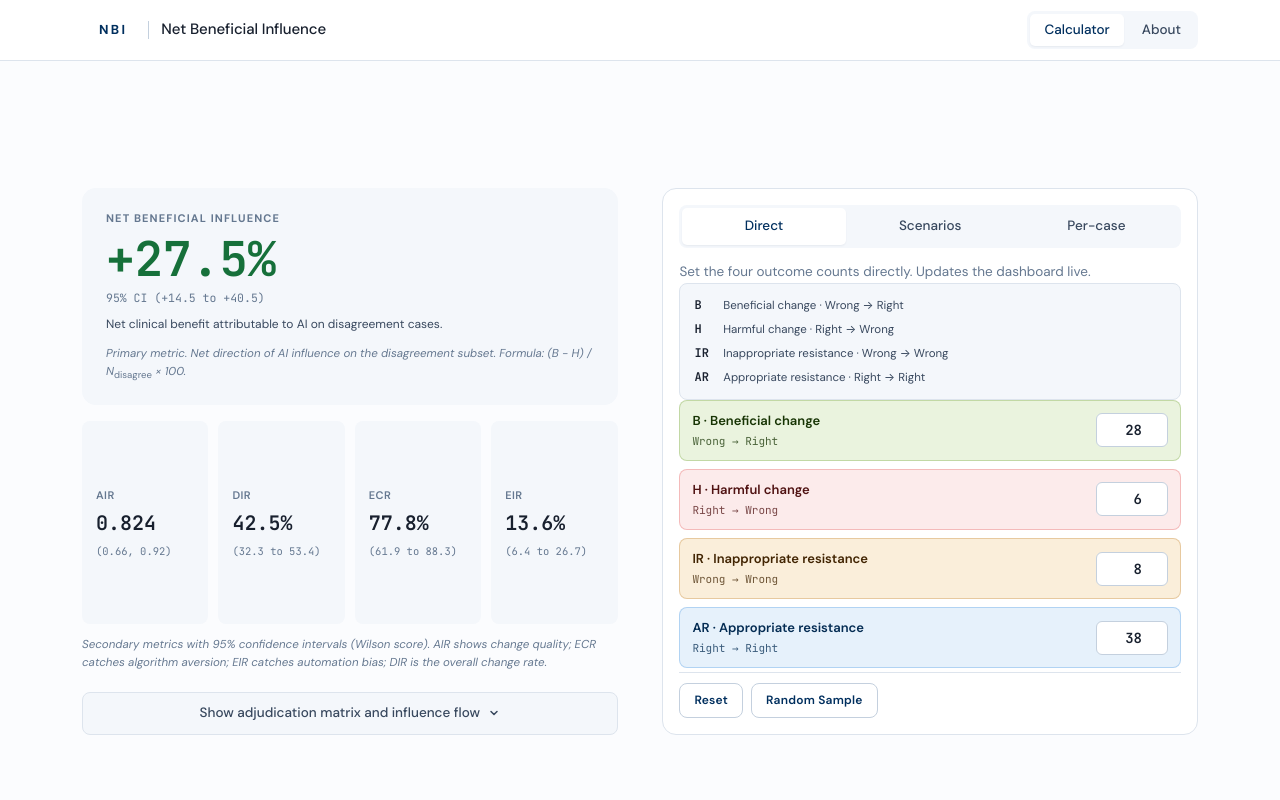
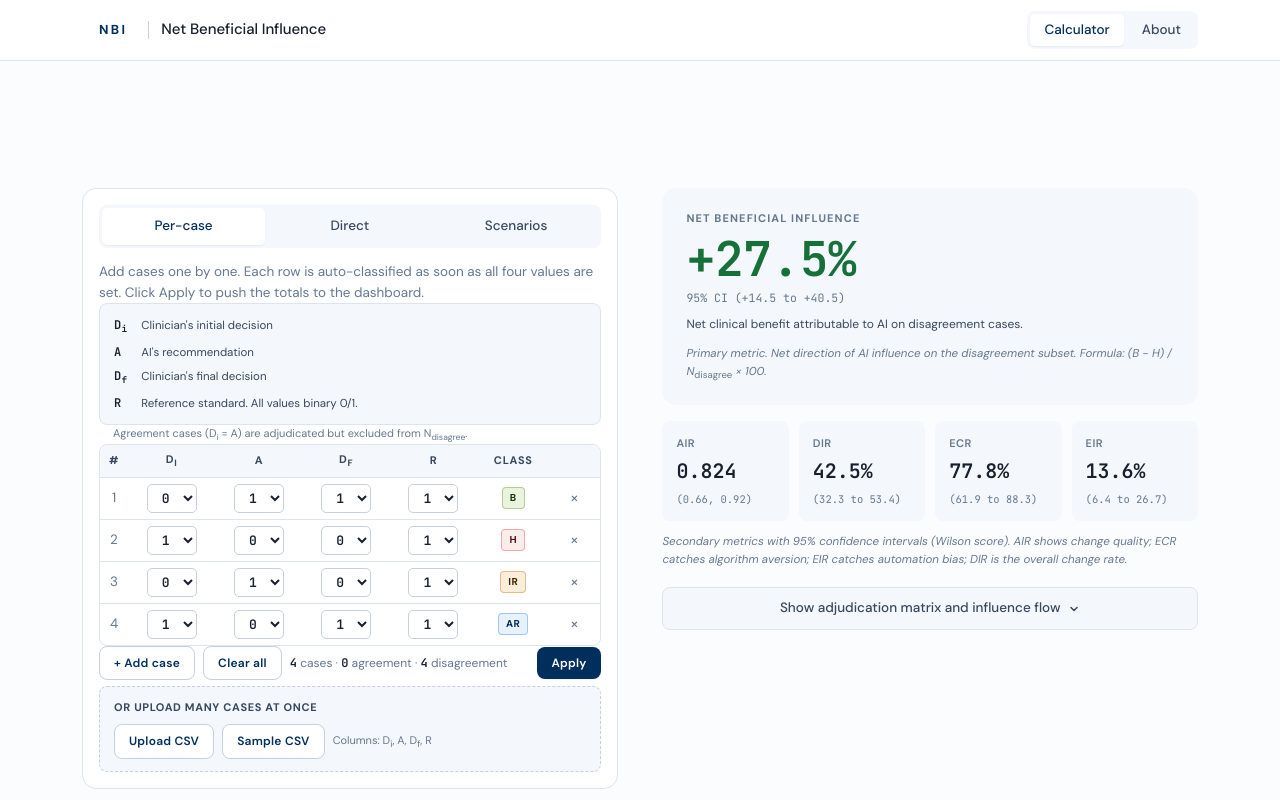
Before and after one commit to rgaiba/nbi-framework, a React (Vite) app: page / in a window 1280 px wide. Shown: the top 800 px of the page. Built offline with nearby package versions, Linux system fonts and the light colour scheme.

Commit message:
v5: swap panes (calc left / dashboard right), fixed-size secondary metrics, reorder tabs (per-case default)

```diff
--- a/src/App.jsx
+++ b/src/App.jsx
@@ -38,9 +38,6 @@ export default function App() {
         <div className="container">
           {view === 'calculator' ? (
             <div className="two-pane">
-              <section className="pane pane-dashboard" aria-label="Live metrics dashboard">
-                <Dashboard counts={counts} metrics={metrics} />
-              </section>
               <section className="pane pane-calculator" aria-label="Calculator inputs">
                 <Calculator
                   counts={counts}
@@ -49,6 +46,9 @@ export default function App() {
                   activeScenarioId={activeScenarioId}
                   setActiveScenarioId={setActiveScenarioId}
                 />
+              </section>
+              <section className="pane pane-dashboard" aria-label="Live metrics dashboard">
+                <Dashboard counts={counts} metrics={metrics} />
               </section>
             </div>
           ) : (
--- a/src/components/Calculator/Calculator.jsx
+++ b/src/components/Calculator/Calculator.jsx
@@ -4,15 +4,15 @@ import ScenarioInput from './ScenarioInput.jsx'
 import PerCaseInput from './PerCaseInput.jsx'
 
 const TABS = [
+  { id: 'cases',     label: 'Per-case' },
   { id: 'direct',    label: 'Direct' },
   { id: 'scenarios', label: 'Scenarios' },
-  { id: 'cases',     label: 'Per-case' },
 ]
 
 export default function Calculator({
   counts, updateCounts, loadScenario, activeScenarioId, setActiveScenarioId,
 }) {
-  const [tab, setTab] = useState('direct')
+  const [tab, setTab] = useState('cases')
 
   return (
     <div className="calc">
--- a/src/styles/components.css
+++ b/src/styles/components.css
@@ -85,30 +85,35 @@
 }
 
 /* ── TWO-PANE LAYOUT ─────────────────────────────────────────────────── */
+/*
+  Mobile (single column): calculator on top, dashboard below (DOM order).
+  Desktop (two columns):  calculator left, dashboard right (same DOM order).
+  No order flip is required between viewports.
+*/
 .two-pane {
   display: grid;
   grid-template-columns: 1fr;
   gap: clamp(20px, 3vw, 32px);
 }
 .pane { min-width: 0; display: flex; flex-direction: column; }
-.pane-calculator { order: 1; }
-.pane-dashboard  { order: 2; }
 
 @media (min-width: 880px) {
   .two-pane {
     grid-template-columns: 1fr 1fr;
     gap: clamp(28px, 3.5vw, 48px);
-    align-items: stretch;
+    align-items: start;
   }
-  .pane-dashboard  { order: 1; }
-  .pane-calculator { order: 2; }
 }
 
 /* ── DASHBOARD ───────────────────────────────────────────────────────── */
+/*
+  Compact natural-height layout. Sections take their natural sizes; the small
+  metrics block does NOT stretch to match the calculator pane. The dashboard
+  ends up the same height regardless of which input mode is open on the left.
+*/
 .dashboard {
   display: flex; flex-direction: column;
   gap: 16px;
-  height: 100%;
 }
 .dash-section-label {
   font-size: 10.5px; font-weight: 700;
@@ -163,21 +168,16 @@
   margin-top: 8px;
 }
 
-/* Small-metrics wrap fills the remaining vertical space in the dashboard pane.
-   When details are hidden, this stretches the four cards to match the height
-   of the calculator pane. When details are shown, the wrap shrinks to allow
-   matrix + flow space below. */
+/* Small-metrics wrap takes its natural height. The four cards have a fixed
+   visual size that stays consistent across all input modes. */
 .dash-small-wrap {
   display: flex;
   flex-direction: column;
-  flex: 1 1 auto;
-  min-height: 0;
 }
 .dash-small {
   display: grid;
   grid-template-columns: repeat(2, minmax(0, 1fr));
   gap: 10px;
-  flex: 1;
 }
 @media (min-width: 1180px) { .dash-small { grid-template-columns: repeat(4, 1fr); } }
 .dash-small-card {
@@ -185,7 +185,6 @@
   border-radius: var(--radius);
   padding: 14px 14px;
   display: flex; flex-direction: column; gap: 4px;
-  justify-content: center;
 }
 .dash-small-label {
   font-size: 11px; font-weight: 600;
@@ -219,8 +218,7 @@
 }
 
 .dash-toggle {
-  margin-top: 4px;
-  flex-shrink: 0;
+  margin-top: 2px;
   display: flex; align-items: center; justify-content: center; gap: 8px;
   padding: 10px 16px;
   background: var(--surface-2);
```
